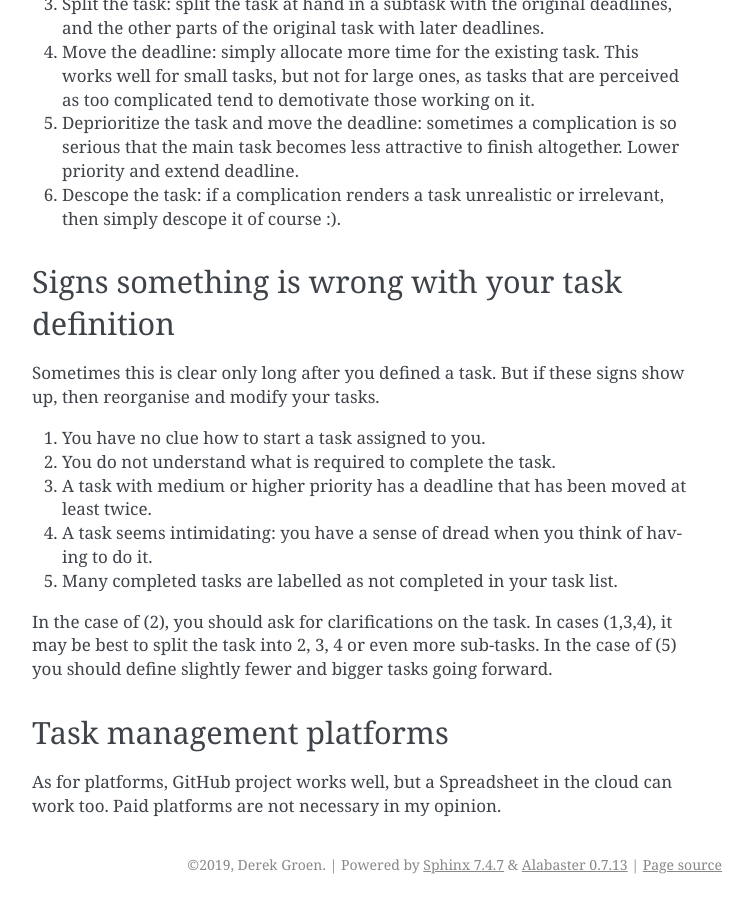
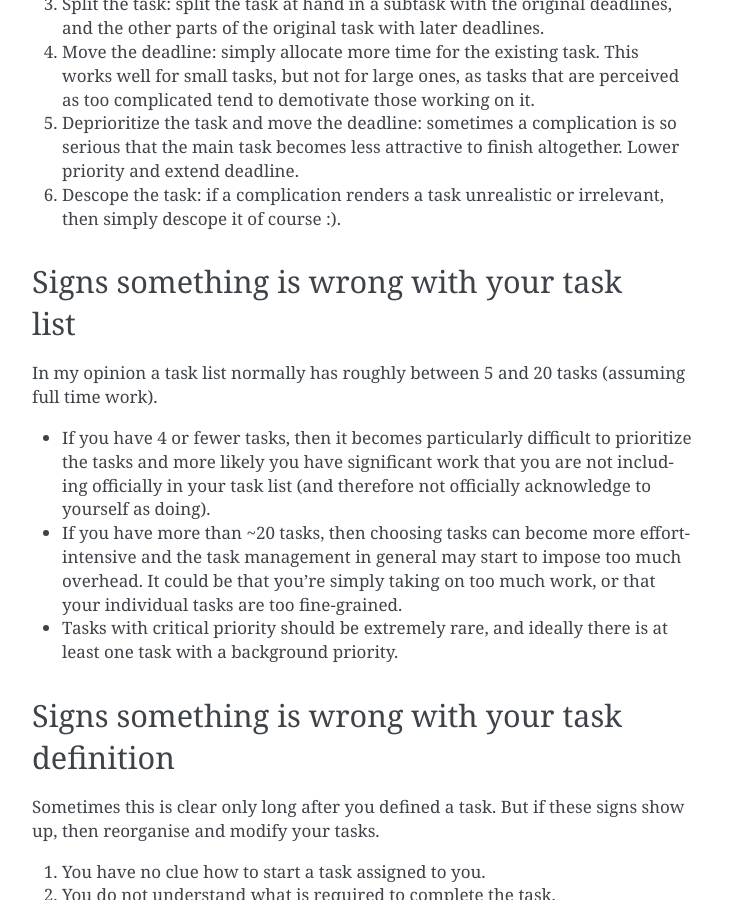
Before and after one commit to djgroen/student-resources, a Sphinx documentation site: the page built from docs/task-management.rst, in a window 1280 px wide and 900 px high, scrolled down 1870 px. Shown: the whole window, without its empty margins (388-1141 px from the left). Built offline with Sphinx 7.4.7, drawn with Linux system fonts in a browser that asks for light colours; some of the changed text lies outside the part shown.

Commit message:
Update task-management.rst

```diff
--- a/docs/task-management.rst
+++ b/docs/task-management.rst
@@ -58,6 +58,15 @@ Here are a few ways you can deal with complications and delays:
 5. Deprioritize the task and move the deadline: sometimes a complication is so serious that the main task becomes less attractive to finish altogether. Lower priority and extend deadline.
 6. Descope the task: if a complication renders a task unrealistic or irrelevant, then simply descope it of course :).
 
+Signs something is wrong with your task list
+--------------------------------------------------
+
+In my opinion a task list normally has roughly between 5 and 20 tasks (assuming full time work).
+
+* If you have 4 or fewer tasks, then it becomes particularly difficult to prioritize the tasks and more likely you have significant work that you are not including officially in your task list (and therefore not officially acknowledge to yourself as doing).
+* If you have more than ~20 tasks, then choosing tasks can become more effort-intensive and the task management in general may start to impose too much overhead. It could be that you're simply taking on too much work, or that your individual tasks are too fine-grained.
+* Tasks with critical priority should be extremely rare, and ideally there is at least one task with a background priority.
+
 Signs something is wrong with your task definition
 --------------------------------------------------
 
```
